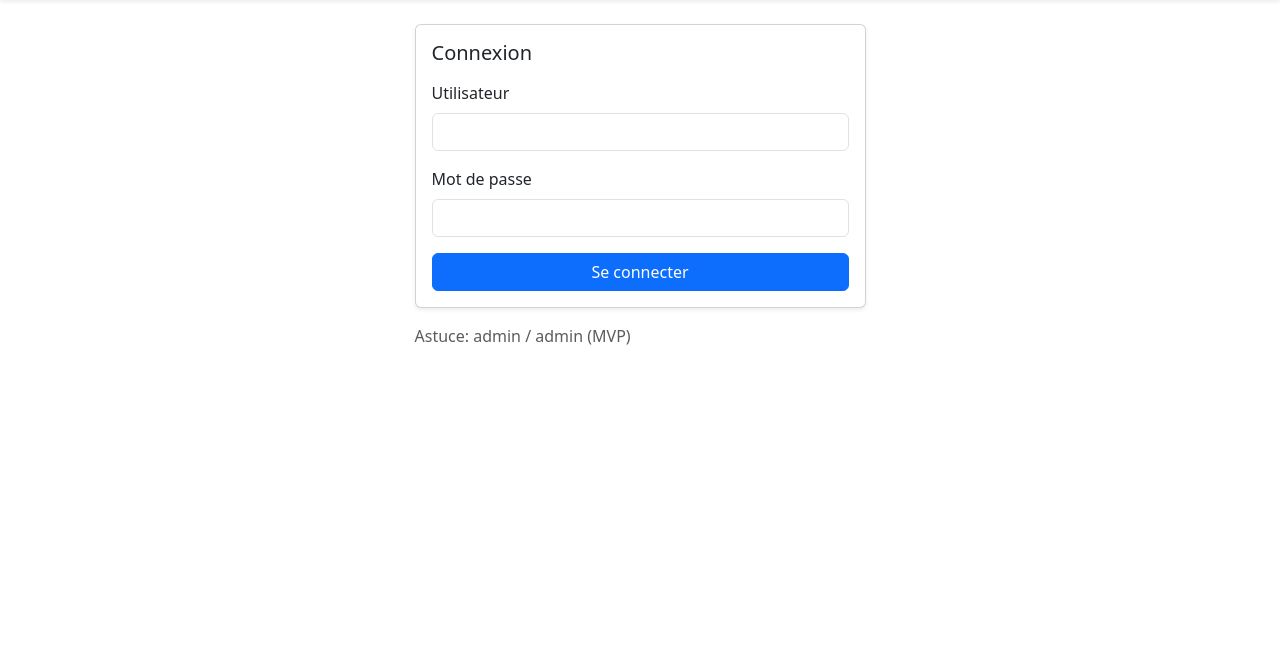
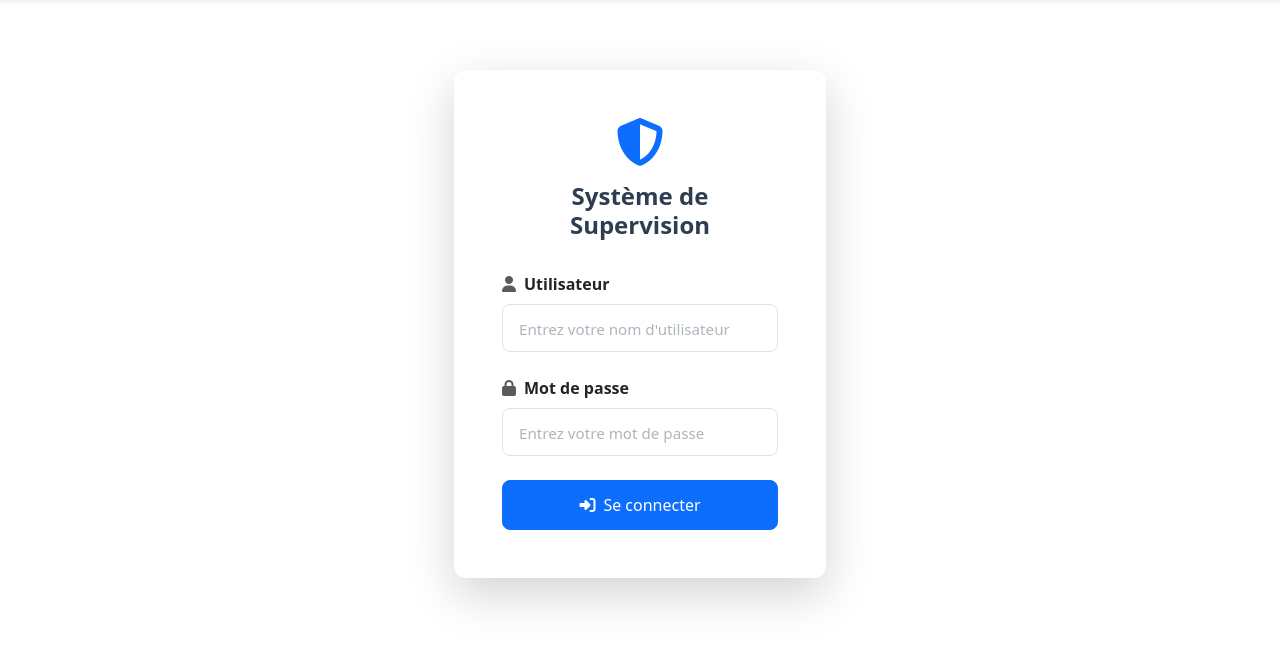
Before and after one commit to Noe-GAVILLET/Projet_supervision_reseau, a Python web app: template Docker/templates/login.html in a window 1280 px wide. Shown: the part 57-703 px from the top of the page. Run offline with Jinja, Linux system fonts and the light colour scheme; the template is opened without the code that fills it, so the values that code supplies are empty.

Commit message:
Maj CSS login.html

```diff
--- a/Docker/templates/login.html
+++ b/Docker/templates/login.html
@@ -1,25 +1,93 @@
 <!-- templates/login.html -->
 {% extends "base.html" %}
 {% block content %}
-<div class="row justify-content-center">
-  <div class="col-12 col-md-5">
-    <div class="card shadow-sm">
-      <div class="card-body">
-        <h5 class="card-title mb-3">Connexion</h5>
+<style>
+  .login-container {
+    min-height: calc(100vh - 200px);
+    display: flex;
+    align-items: center;
+    justify-content: center;
+  }
+  .login-card {
+    border-radius: 12px;
+    border: none;
+  }
+  .login-header {
+    text-align: center;
+    margin-bottom: 2rem;
+  }
+  .login-header h4 {
+    font-weight: 600;
+    color: #2c3e50;
+    margin-bottom: 0.5rem;
+  }
+  .login-header p {
+    color: #6c757d;
+    font-size: 0.9rem;
+  }
+  .form-control:focus {
+    border-color: #0d6efd;
+    box-shadow: 0 0 0 0.2rem rgba(13, 110, 253, 0.15);
+  }
+  .form-control-lg::placeholder {
+    font-size: 0.95rem;
+    color: #adb5bd;
+  }
+  .login-btn {
+    padding: 0.75rem;
+    font-weight: 500;
+    border-radius: 8px;
+    transition: all 0.3s ease;
+  }
+  .login-btn:hover {
+    transform: translateY(-2px);
+    box-shadow: 0 4px 12px rgba(13, 110, 253, 0.3);
+  }
+</style>
+
+<div class="login-container">
+  <div class="col-11 col-sm-8 col-md-5 col-lg-4">
+    <div class="card shadow-lg login-card">
+      <div class="card-body p-4 p-md-5">
+        <div class="login-header">
+          <i class="fa fa-shield-alt fa-3x text-primary mb-3"></i>
+          <h4>Système de Supervision</h4>
+        </div>
+
         <form method="post">
-          <div class="mb-3">
-            <label class="form-label">Utilisateur</label>
-            <input name="username" class="form-control" autocomplete="username" required />
+          <div class="mb-4">
+            <label class="form-label fw-semibold">
+              <i class="fa fa-user me-2 text-muted"></i>Utilisateur
+            </label>
+            <input
+              name="username"
+              class="form-control form-control-lg"
+              autocomplete="username"
+              placeholder="Entrez votre nom d'utilisateur"
+              required
+            />
           </div>
-          <div class="mb-3">
-            <label class="form-label">Mot de passe</label>
-            <input type="password" name="password" class="form-control" autocomplete="current-password" required />
+
+          <div class="mb-4">
+            <label class="form-label fw-semibold">
+              <i class="fa fa-lock me-2 text-muted"></i>Mot de passe
+            </label>
+            <input
+              type="password"
+              name="password"
+              class="form-control form-control-lg"
+              autocomplete="current-password"
+              placeholder="Entrez votre mot de passe"
+              required
+            />
           </div>
-          <button class="btn btn-primary w-100" type="submit">Se connecter</button>
+
+          <button class="btn btn-primary w-100 login-btn" type="submit">
+            <i class="fa fa-sign-in-alt me-2"></i>Se connecter
+          </button>
         </form>
       </div>
     </div>
-    <p class="text-muted mt-3">Astuce: admin / admin (MVP)</p>
   </div>
 </div>
 {% endblock %}
```
Also changed, not shown: Docker/templates/register.html (+97 -22 lines).
